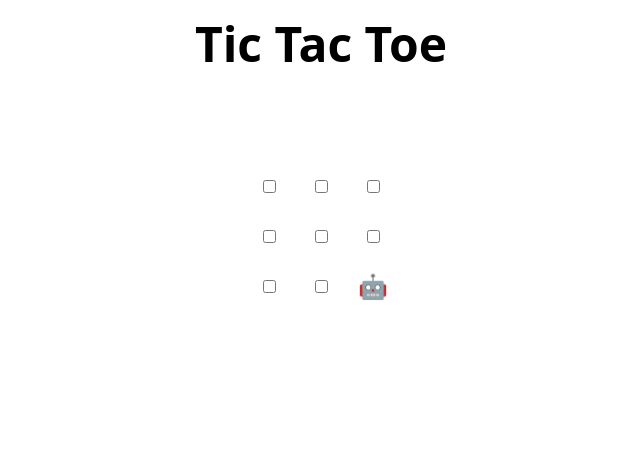
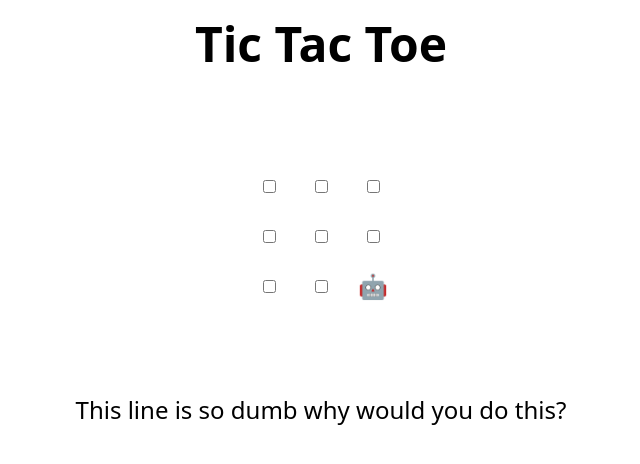
Before and after one commit to marjenestiti/skills-review-pull-requests, a plain HTML site: page index.html in a window 1280 px wide. Shown: the whole page, without its empty margins (319-959 px from the left). Drawn offline with Linux system fonts and the light colour scheme.

Commit message:
Update index.html
change

```diff
--- a/index.html
+++ b/index.html
@@ -48,7 +48,7 @@
 </table>
 
 <h2 hidden>Game over, refresh to play again 🧑‍💻 🤖!</h2>
-
+This line is so dumb why would you do this?
 <script>
   // Initialization
   const boxes = Array.from(document.querySelectorAll("td"));
```
